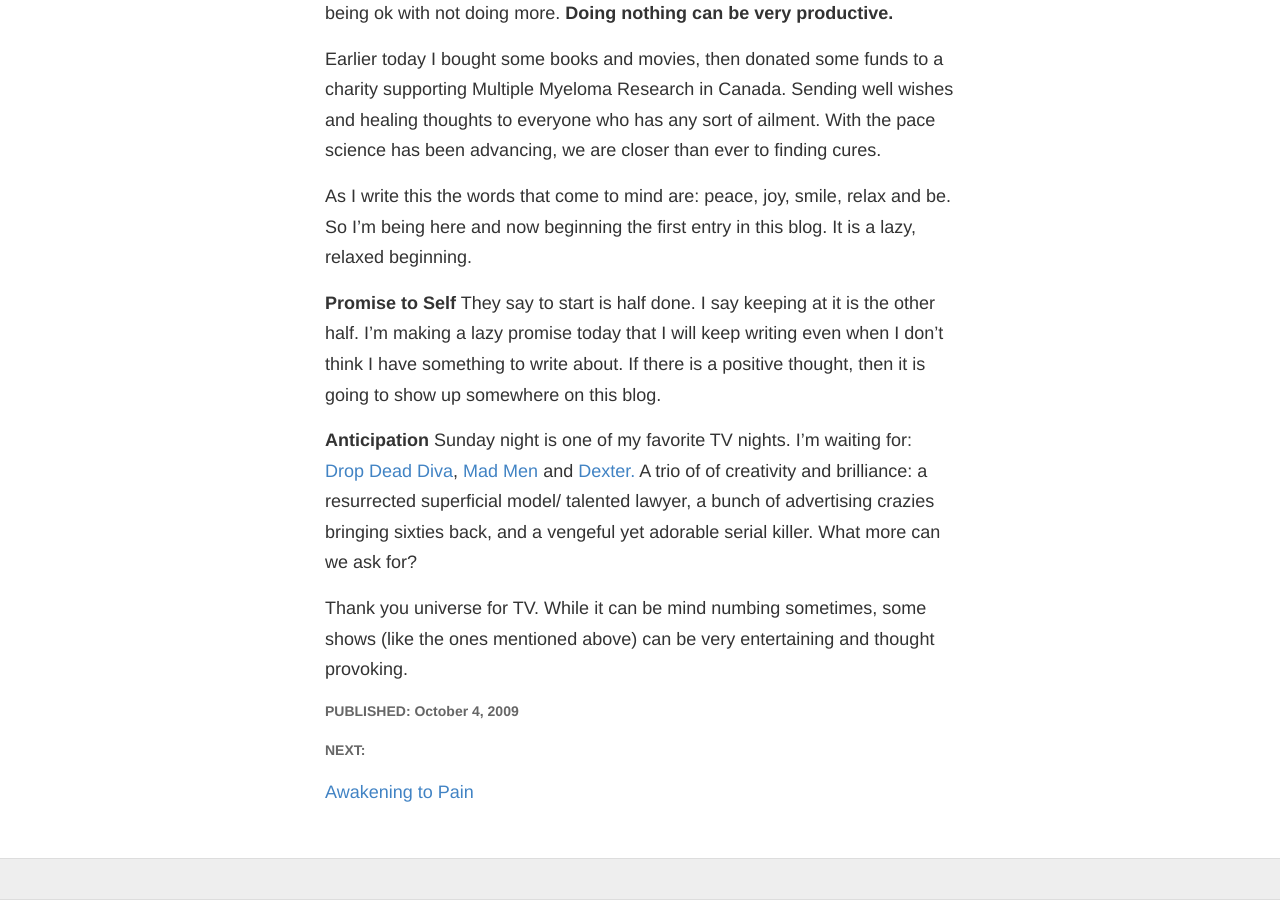
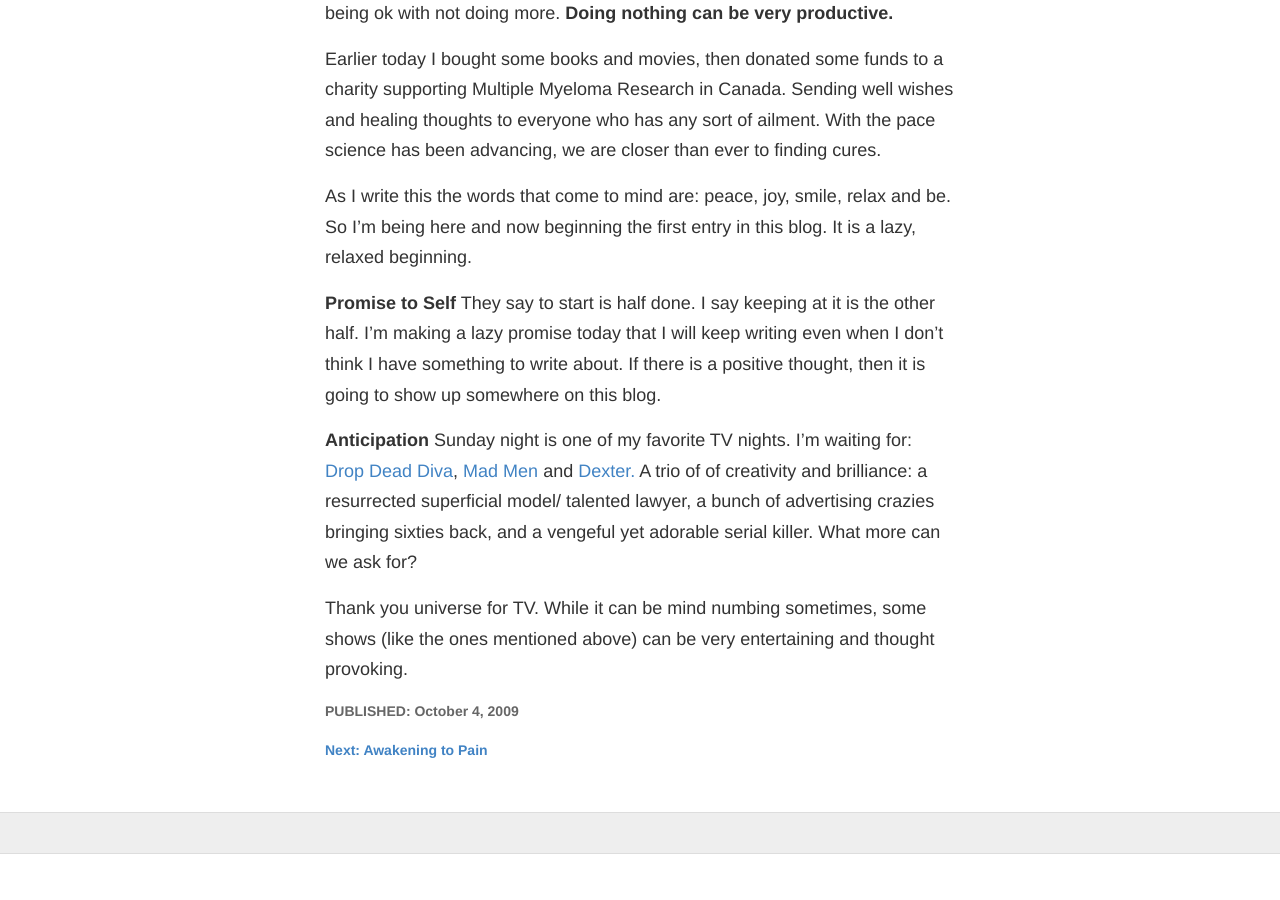
Before and after one commit to onewithnow/onewithnow.github.io, a Jekyll site: the page built from _posts/2009-10-04-begin.md, in a window 1280 px wide and 900 px high, scrolled down 1149 px. Built offline with Jekyll 4.4.1, drawn with Linux system fonts in a browser that asks for light colours; Markdown is read by kramdown in place of the engine named in the settings; after the commit the page ends 2003 px from its top, so only the background shows below that.

Commit message:
style changes

```diff
--- a/_layouts/post.html
+++ b/_layouts/post.html
@@ -14,12 +14,12 @@
   </div>
 <div>
  {% if page.previous %}
-        <h5>PREVIOUS: </h5><a rel="prev" href="{{ page.previous.url }}">{{ page.previous.title}}</a>
+        <h6><a rel="prev" href="{{ page.previous.url }}">PREVIOUS: {{ page.previous.title}}</a></h6>
     {% endif %}
     </div>
     <div>
     {% if page.next %}
-        <h5>NEXT: </h5><a rel="next" href="{{ page.next.url }}">{{ page.next.title }}</a>
+        <h6><a rel="next" href="{{ page.next.url }}">Next: {{ page.next.title }}</a></h6>
     {% endif %}
     </div>
 </article>
```
